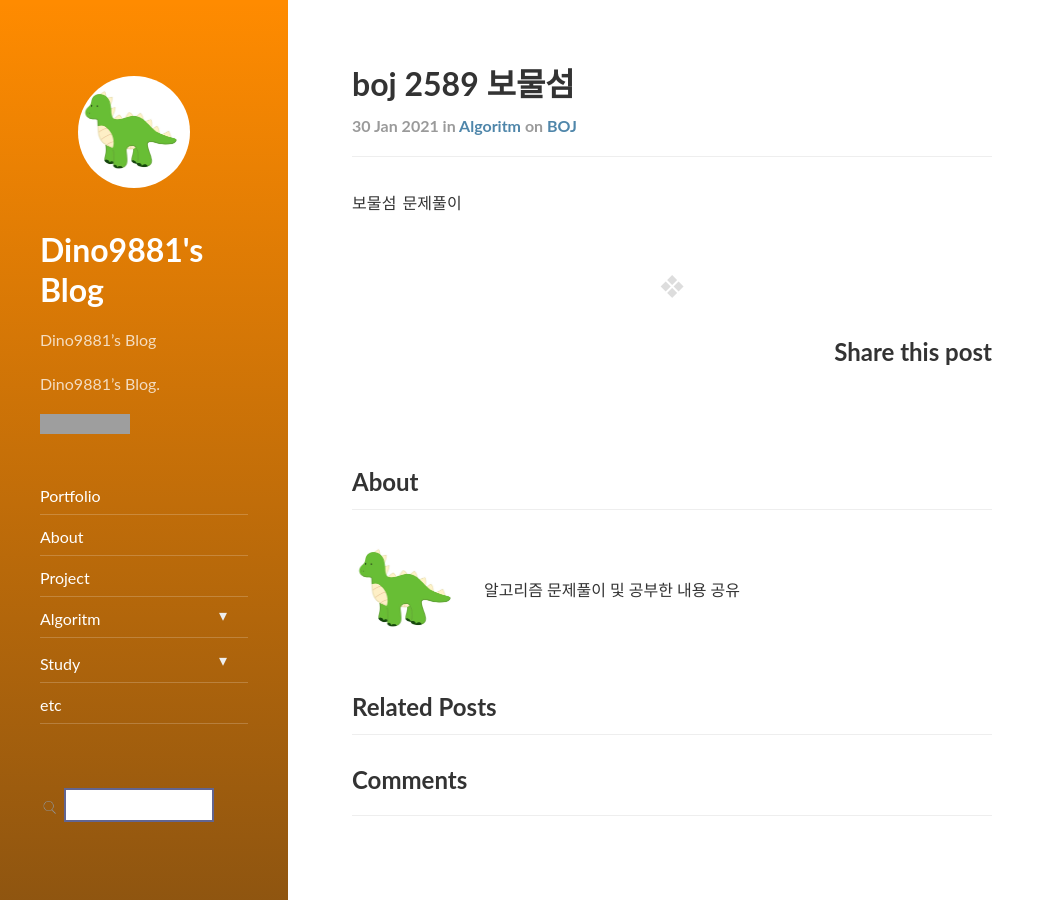
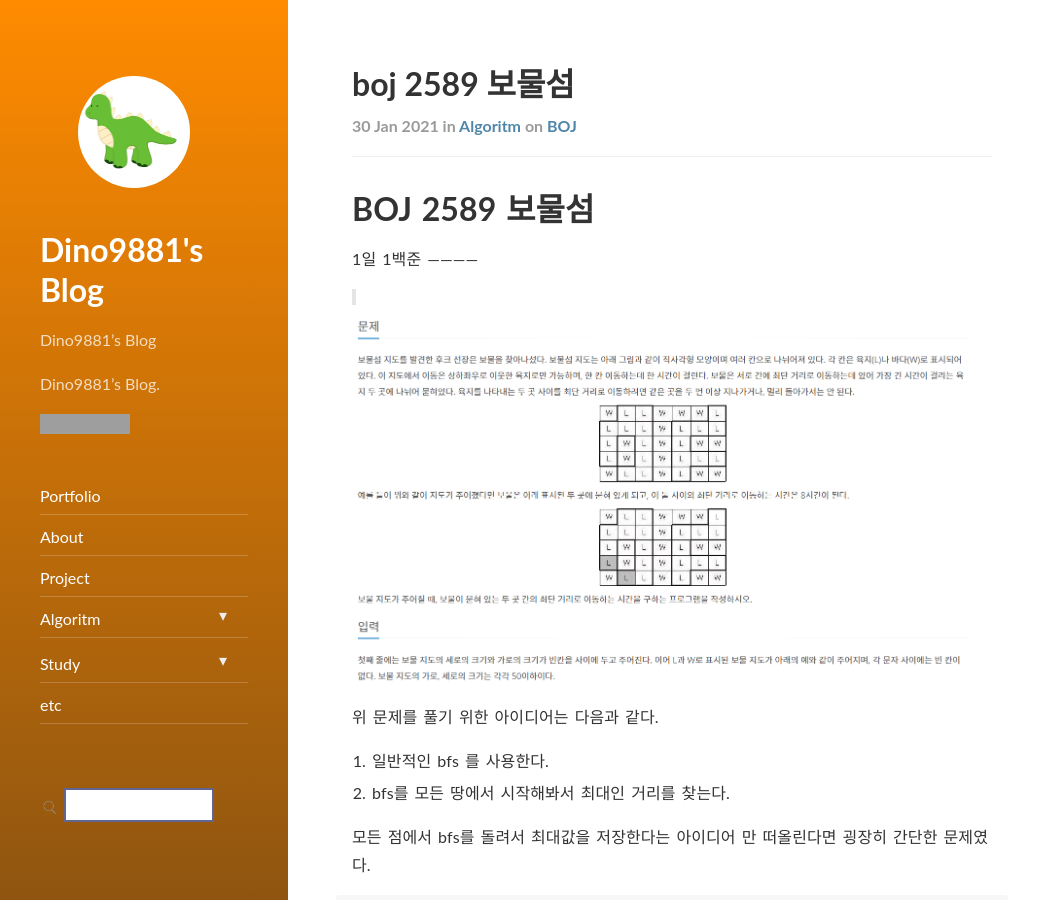
Before and after one commit to dino9881/dino9881.github.io, a Jekyll site: the page built from _posts/algorithm/2021-01-30-boj-2589.md, in a window 1280 px wide and 900 px high. Shown: the whole window, without its empty margins (0-1055 px from the left). Built offline with Jekyll 4.4.1, drawn with Linux system fonts in a browser that asks for light colours; nearby versions of some CDN libraries; comment, search, counter and statistics services are not loaded; some of the changed text lies outside the part shown; grey boxes are pictures that could not be loaded.

Commit message:
first Boj posting

```diff
--- a/_posts/algorithm/2021-01-30-boj-2589.md
+++ b/_posts/algorithm/2021-01-30-boj-2589.md
@@ -8,4 +8,118 @@
 published: true
 ---
 
-보물섬 문제풀이
+BOJ 2589 보물섬
+==============
+1일 1백준
+------------
+
+>
+
+![boj 2589](/assets/boj%202589.png)
+
+위 문제를 풀기 위한 아이디어는 다음과 같다.
+1. 일반적인 bfs 를 사용한다.
+2. bfs를 모든 땅에서 시작해봐서 최대인 거리를 찾는다.
+
+모든 점에서 bfs를 돌려서 최대값을 저장한다는 아이디어 만 떠올린다면 굉장히 간단한 문제였다.
+<pre><code>
+#include<iostream>
+#include<queue>
+#include<cstring>
+
+using namespace std;
+
+#define Max 50
+
+int dx[4]={0,1,0,-1};
+int dy[4]={-1,0,1,0};
+
+int Map[Max+2][Max+2];
+int tmpMap[Max+2][Max+2];
+bool visit[Max+2][Max+2];
+
+int ans=0;
+
+
+void bfs(int x,int y)
+{
+  memset(visit,0,sizeof(visit));
+  for(int i=0;i<=Max;i++)
+  {
+    for(int j=0;j<=Max;j++)
+    {
+      tmpMap[i][j]=Map[i][j];
+    }
+  }
+
+  queue<pair<int,int>> q;
+  visit[y][x]=true;
+  q.push({x,y});
+
+  while(!q.empty())
+  {
+    auto[a,b]=q.front();
+    q.pop();
+
+    for(int i=0;i<4;i++)
+    {
+      int mx=a+dx[i];
+      int my=b+dy[i];
+
+      if(tmpMap[my][mx]==1&&visit[my][mx]==false)
+      {
+        tmpMap[my][mx]=tmpMap[b][a]+1;
+        visit[my][mx]=true;
+        q.push({mx,my});
+      }
+    }
+  }
+
+  for(int i=0;i<=Max;i++)
+  {
+    for(int j=0;j<=Max;j++)
+    {
+      ans=max(tmpMap[i][j],ans);
+    }
+  }
+
+}
+
+
+int main(void)
+{
+  ios_base::sync_with_stdio(false);
+  cin.tie(0);cout.tie(0);
+
+  int n; cin>>n;
+  int m; cin>>m;
+  for(int i=1;i<=n;i++)
+  {
+    string tmp;
+    cin>> tmp;
+    for(int j=1;j<=tmp.length();j++)
+    {
+      if(tmp[j-1]=='L')
+      Map[i][j]=1;
+    }
+  }
+
+  for(int i=1;i<=n;i++)
+  {
+    for(int j=1;j<=m;j++)
+    {
+      if(Map[i][j]==1)
+      {
+        bfs(j,i);
+      }
+    }
+  }
+
+    cout<<ans-1;
+
+
+return 0;
+
+}
+
+</code></pre>
```
Also changed, not shown: assets/boj 2589.png (added).
